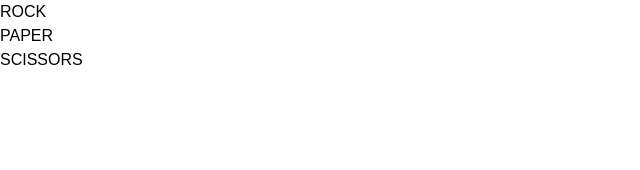
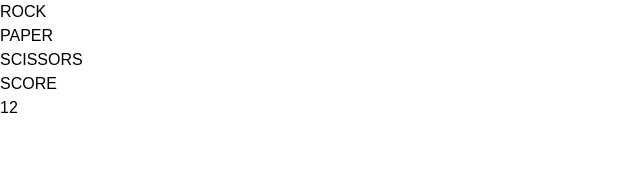
Before and after one commit to AnasBeast/Rock-Paper-Scissors, a Next.js app: page / in a window 1280 px wide. Shown: the top 170 px of the page, without its empty margins (0-640 px from the left). Built offline with nearby package versions, Linux system fonts and the light colour scheme.

Commit message:
scoreboard

```diff
--- a/src/app/page.tsx
+++ b/src/app/page.tsx
@@ -2,7 +2,13 @@
 export default function Page() {
     return(
         <div className="h-screen w-screen">
-            <h1 className="text-5xl font-bold text-white ">ROCK<br/>PAPER<br/>SCISSORS</h1>
+            <div className="object-contain outline-1">
+                <h1 className="text-5xl font-bold text-white ">ROCK<br/>PAPER<br/>SCISSORS</h1>
+                <div>
+                    <h2>SCORE</h2>
+                    <h1>12</h1>
+                </div>
+            </div>
         </div>
     )
 }
```
